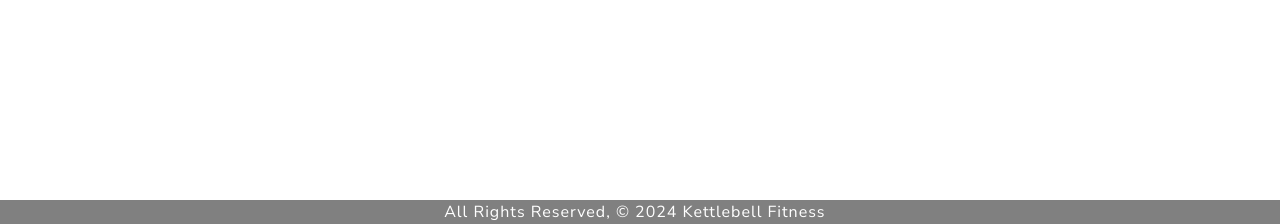
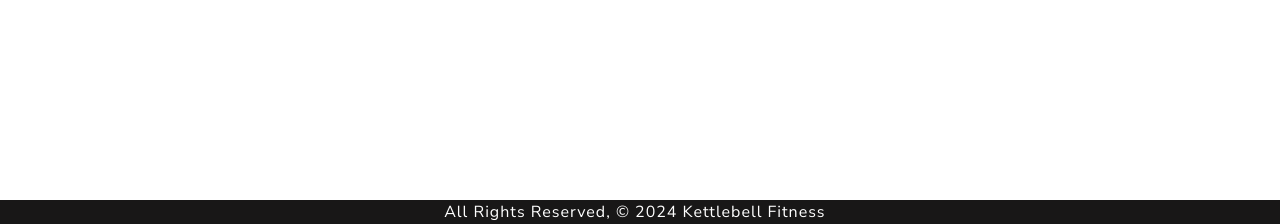
Before and after one commit to sophiabanda/kb_fit, a Django app: page / in a window 1280 px wide. Shown: the part 576-800 px from the top of the page. Run offline with Django 4.2, Linux system fonts and the light colour scheme; some libraries are stand-ins or nearby versions.

Commit message:
changed footer color

```diff
--- a/kb_fit/static/css/styles.css
+++ b/kb_fit/static/css/styles.css
@@ -3,7 +3,7 @@
   left: 0;
   bottom: 0;
   width: 100%;
-  background-color: gray;
+  background-color: rgb(24, 23, 23);
   color: white;
   text-align: center;
 
--- a/kb_fit/templates/kb_fit/session_form.html
+++ b/kb_fit/templates/kb_fit/session_form.html
@@ -2,8 +2,8 @@
 {% block content %}
 
 <form action="" method="post">
-{% csrf_token %}
-{{ form.as_p }}
+    {% csrf_token %}
+    {{ form.as_p }}
 </form>
 
 {% endblock %}
```
